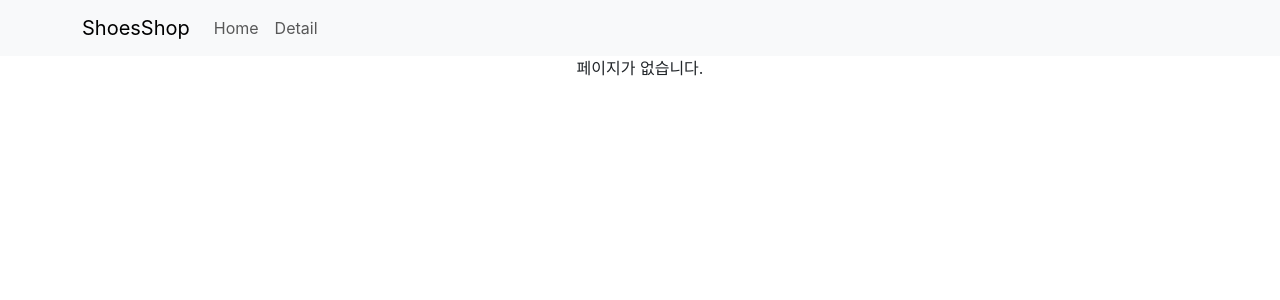
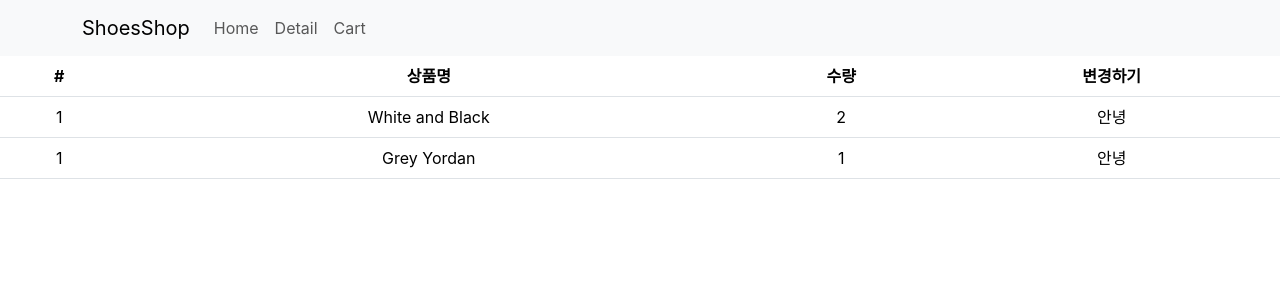
Before and after one commit to jade0819/codding-apple-shoppingmall, a React (Create React App) app: page /cart in a window 1280 px wide. Shown: the top 300 px of the page. Built offline with nearby package versions, Linux system fonts and the light colour scheme.

Commit message:
Feat: Redux Toolkit 설치, store 생성 및 state 관리, Cart 기능 구현 진행 중...

```diff
--- a/package.json
+++ b/package.json
@@ -3,6 +3,7 @@
   "version": "0.1.0",
   "private": true,
   "dependencies": {
+    "@reduxjs/toolkit": "^2.2.1",
     "@testing-library/jest-dom": "^5.17.0",
     "@testing-library/react": "^13.4.0",
     "@testing-library/user-event": "^13.5.0",
@@ -11,6 +12,7 @@
     "react": "^18.2.0",
     "react-bootstrap": "^2.10.1",
     "react-dom": "^18.2.0",
+    "react-redux": "^9.1.0",
     "react-router-dom": "^6.22.3",
     "react-scripts": "5.0.1",
     "styled-components": "^6.1.8",
--- a/src/App.js
+++ b/src/App.js
@@ -13,6 +13,7 @@
 import "./App.css";
 import data from "./data.js";
 import Products from "./pages/Products.js";
+import Cart from "./pages/Cart.js";
 
 function App() {
   const [shoes, setShoes] = useState(data);
@@ -64,7 +65,7 @@
         />
         <Route path="/detail" element={<Products shoes={shoes} />} />
         <Route path="/detail/:id" element={<Detail shoes={shoes} />} />
-        <Route path="/cart" element={<div>장바구니</div>} />
+        <Route path="/cart" element={<Cart />} />
         <Route path="/mypage" element={<div>마이페이지</div>} />
         <Route path="/about" element={<About />}>
           <Route path="member" element={<div>멤버임</div>} />
--- a/src/App2.js
+++ b/src/App2.js
@@ -1,4 +1,4 @@
-import { useState } from "react";
+import React, { createContext, useState } from "react";
 import Navbar from "react-bootstrap/Navbar";
 import Container from "react-bootstrap/Container";
 import Nav from "react-bootstrap/Nav";
@@ -9,9 +9,13 @@
 import List from "./components/List.js";
 import NotFound from "./routes/NotFound.js";
 import axios from "axios";
+import Cart from "./routes/Cart.js";
+
+export let Context1 = createContext();
 
 function App() {
   let [shoes, setShoes] = useState(data);
+  let [재고] = useState([10, 11, 12]);
   let [loading, setLoading] = useState(false);
   let [moreData, setMoreData] = useState(2);
   let navigate = useNavigate();
@@ -24,6 +28,7 @@
           <Nav className="me-auto">
             <Nav.Link onClick={() => navigate("/")}>Home</Nav.Link>
             <Nav.Link onClick={() => navigate("/detail")}>Detail</Nav.Link>
+            <Nav.Link onClick={() => navigate("/cart")}>Cart</Nav.Link>
           </Nav>
         </Container>
       </Navbar>
@@ -71,8 +76,24 @@
             </>
           }
         />
-        <Route path="/detail" element={<Detail shoes={shoes} />} />
-        <Route path="/detail/:id" element={<Detail shoes={shoes} />} />
+
+        <Route
+          path="/detail"
+          element={
+            <Context1.Provider value={{ 재고, shoes }}>
+              <Detail shoes={shoes} />
+            </Context1.Provider>
+          }
+        />
+        <Route
+          path="/detail/:id"
+          element={
+            <Context1.Provider value={{ 재고, shoes }}>
+              <Detail shoes={shoes} />
+            </Context1.Provider>
+          }
+        />
+        <Route path="/cart" element={<Cart />} />
         <Route path="/about" element={<About />}>
           <Route path="member" element={<div>멤버임</div>} />
         </Route>
--- a/src/index.js
+++ b/src/index.js
@@ -4,13 +4,17 @@
 import App from "./App";
 import App2 from "./App2";
 import { BrowserRouter } from "react-router-dom";
+import { Provider } from "react-redux";
+import store from "./store.js";
 
 const root = ReactDOM.createRoot(document.getElementById("root"));
 root.render(
   <React.StrictMode>
-    <BrowserRouter>
-      {/* <App /> */}
-      <App2 />
-    </BrowserRouter>
+    <Provider store={store}>
+      <BrowserRouter>
+        {/* <App /> */}
+        <App2 />
+      </BrowserRouter>
+    </Provider>
   </React.StrictMode>
 );
--- /dev/null
+++ b/src/pages/Cart.js
@@ -0,0 +1,54 @@
+import React from "react";
+import { Table } from "react-bootstrap";
+import { useSelector } from "react-redux";
+import styled from "styled-components";
+
+const Cart = () => {
+  let cart = useSelector((state) => {
+    return state.cart;
+  });
+
+  return (
+    <div>
+      <Table>
+        <thead>
+          <tr>
+            <th>#</th>
+            <th>상품명</th>
+            <th>수량</th>
+            <th>변경하기</th>
+          </tr>
+        </thead>
+        <tbody>
+          {cart.map((item) => (
+            <tr key={item.id}>
+              <td>{item.id}</td>
+              <td>{item.name}</td>
+              <td>{item.count}</td>
+              <td>
+                <Btn>+</Btn>
+                <Btn>-</Btn>
+              </td>
+            </tr>
+          ))}
+        </tbody>
+      </Table>
+    </div>
+  );
+};
+
+export default Cart;
+
+const Btn = styled.button`
+  width: 28px;
+  height: 28px;
+  background-color: transparent;
+  border: solid 1px lightgrey;
+  border-radius: 3px;
+  margin-right: 1px;
+
+  &:hover {
+    background-color: white;
+    opacity: 0.5;
+  }
+`;
--- /dev/null
+++ b/src/routes/Cart.js
@@ -0,0 +1,51 @@
+import React from "react";
+import { Table } from "react-bootstrap";
+import { useSelector } from "react-redux";
+import styled from "styled-components";
+
+const Cart = () => {
+  let state = useSelector((state) => {
+    return state;
+  });
+
+  return (
+    <div>
+      <Table>
+        <thead>
+          <tr>
+            <th>#</th>
+            <th>상품명</th>
+            <th>수량</th>
+            <th>변경하기</th>
+          </tr>
+        </thead>
+        <tbody>
+          {state.cart.map((a, i) => (
+            <tr key={i}>
+              <td>1</td>
+              <td>{state.cart[i].name}</td>
+              <td>{state.cart[i].count}</td>
+              <td>안녕</td>
+            </tr>
+          ))}
+        </tbody>
+      </Table>
+    </div>
+  );
+};
+
+export default Cart;
+
+const Btn = styled.button`
+  width: 28px;
+  height: 28px;
+  background-color: transparent;
+  border: solid 1px lightgrey;
+  border-radius: 3px;
+  margin-right: 1px;
+
+  &:hover {
+    background-color: white;
+    opacity: 0.5;
+  }
+`;
--- a/src/routes/Detail.js
+++ b/src/routes/Detail.js
@@ -1,10 +1,13 @@
-import React, { useEffect, useState } from "react";
+import React, { useContext, useEffect, useState } from "react";
 import { useLocation, useParams } from "react-router-dom";
 import NotFound from "../routes/NotFound";
 import List from "../components/List";
 import Nav from "react-bootstrap/Nav";
+import { Context1 } from "../App2.js";
 
 const Detail = ({ shoes }) => {
+  let { 재고 } = useContext(Context1);
+
   const { id } = useParams();
   const { pathname } = useLocation();
 
@@ -57,6 +60,7 @@
         <div className="alert alert-warning">2초이내 구매 시 할인</div>
       )}
 
+      {재고[0]}
       <div className="container">
         <div className="row">
           <div className="col-md-6">
--- /dev/null
+++ b/src/store.js
@@ -0,0 +1,27 @@
+import { configureStore, createSlice } from "@reduxjs/toolkit";
+
+let user = createSlice({
+  name: "user",
+  initialState: "kim",
+});
+
+let stock = createSlice({
+  name: "stock",
+  initialState: [10, 11, 12],
+});
+
+let cart = createSlice({
+  name: "cart",
+  initialState: [
+    { id: 0, name: "White and Black", count: 2 },
+    { id: 2, name: "Grey Yordan", count: 1 },
+  ],
+});
+
+export default configureStore({
+  reducer: {
+    user: user.reducer,
+    stock: stock.reducer,
+    cart: cart.reducer,
+  },
+});
```
Also changed, not shown: 1 other file (tests, documents, lock files or other folders).
